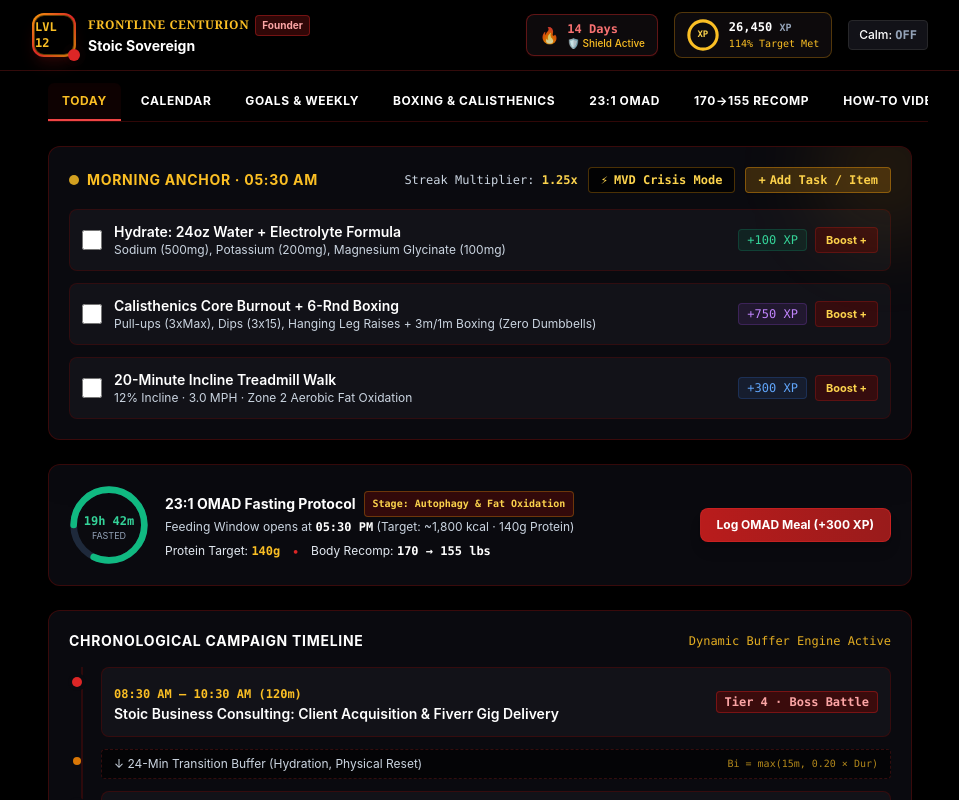
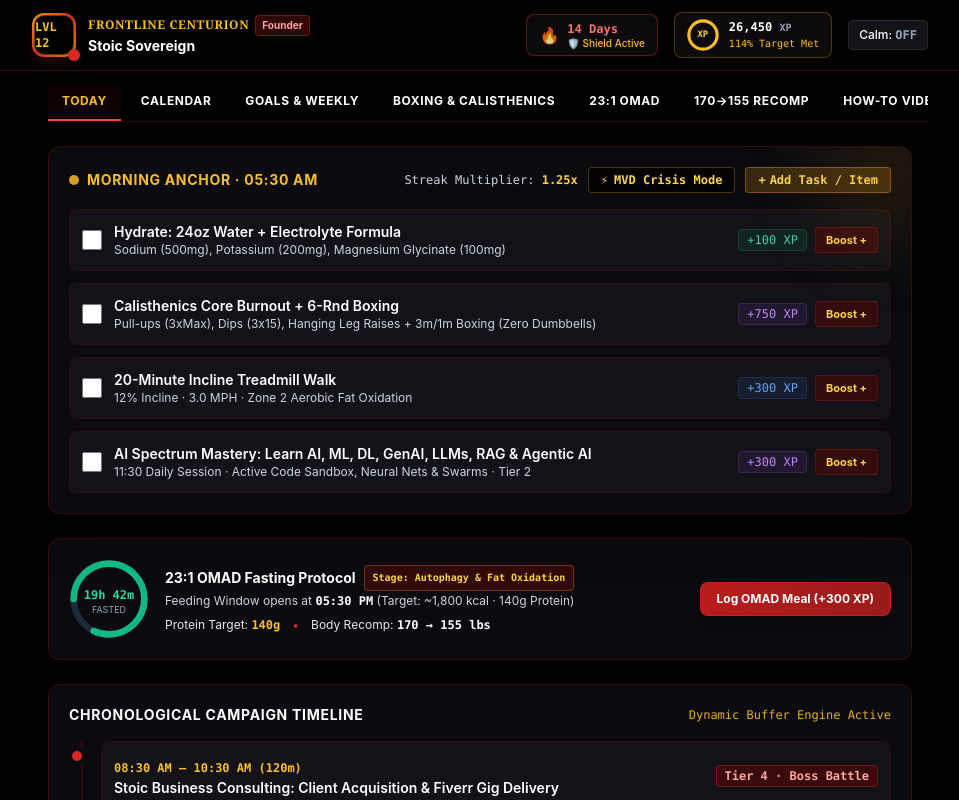
Before and after one commit to Stoic-EmpireLabs/stoic-body, a Next.js app: page / in a window 1280 px wide. Shown: the top 800 px of the page, without its empty margins (160-1119 px from the left). Built offline with nearby package versions, Linux system fonts and the light colour scheme.

Commit message:
feat(dashboard): add AI Spectrum Mastery anchor item to home command center

```diff
--- a/src/app/page.tsx
+++ b/src/app/page.tsx
@@ -50,6 +50,17 @@ export default function TodayCommandCenter() {
       basePoints: 300,
       attribute: "Endurance",
       badgeClass: "bg-blue-500/10 text-blue-400 border-blue-500/20",
+      completed: false,
+      boosted: false,
+    },
+    {
+      id: "a4",
+      title: "AI Spectrum Mastery: Learn AI, ML, DL, GenAI, LLMs, RAG & Agentic AI",
+      subtitle: "11:30 Daily Session · Active Code Sandbox, Neural Nets & Swarms · Tier 2",
+      tier: DifficultyTier.Routine,
+      basePoints: 300,
+      attribute: "Intellect",
+      badgeClass: "bg-purple-500/10 text-purple-400 border-purple-500/20",
       completed: false,
       boosted: false,
     },
```
Also changed, not shown: tests/verify-ai-spectrum.mjs (added, +88 -0 lines).
